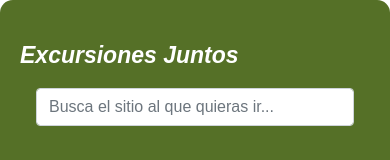
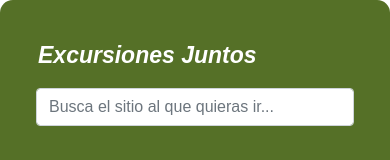
Before and after one commit to irenesj/excursiones, a React (Create React App) app: page / in a window 390 px wide. Shown: the top 160 px of the page. Built offline with nearby package versions, Linux system fonts and the light colour scheme; no server answers.

Commit message:
Continuing with the responsive design

```diff
--- a/src/components/Excursions.js
+++ b/src/components/Excursions.js
@@ -17,7 +17,7 @@ function Excursions(props){
 
     return(
 
-        <Col xs="9">
+        <Col xs="12" md="9">
             <h2 className={styles.title}>Próximas excursiones</h2>
             {found && excursions}
             {!found && notFound}
--- a/src/components/UserPage.js
+++ b/src/components/UserPage.js
@@ -90,7 +90,7 @@ function UserPage(){
 
     return(
 
-    <Col xs="8">
+    <Col xs="12" md="8">
 
         <div className={styles.title}>Tu perfil</div>
         <div className={styles.userInfo}>
--- a/src/css/LandingPageUserProfile.module.css
+++ b/src/css/LandingPageUserProfile.module.css
@@ -1,6 +1,5 @@
 .userProfile{
 
-    margin: 15px 0 0 15px;
     color: black;
 }
 
--- a/src/css/Logo.module.css
+++ b/src/css/Logo.module.css
@@ -1,6 +1,6 @@
 .logo{
 
-    padding: 18px 15px 0 20px;
+    padding: 18px 15px 0 38px;
     font-size: 23px;
     font-weight: bolder;
     font-style: italic;
```
